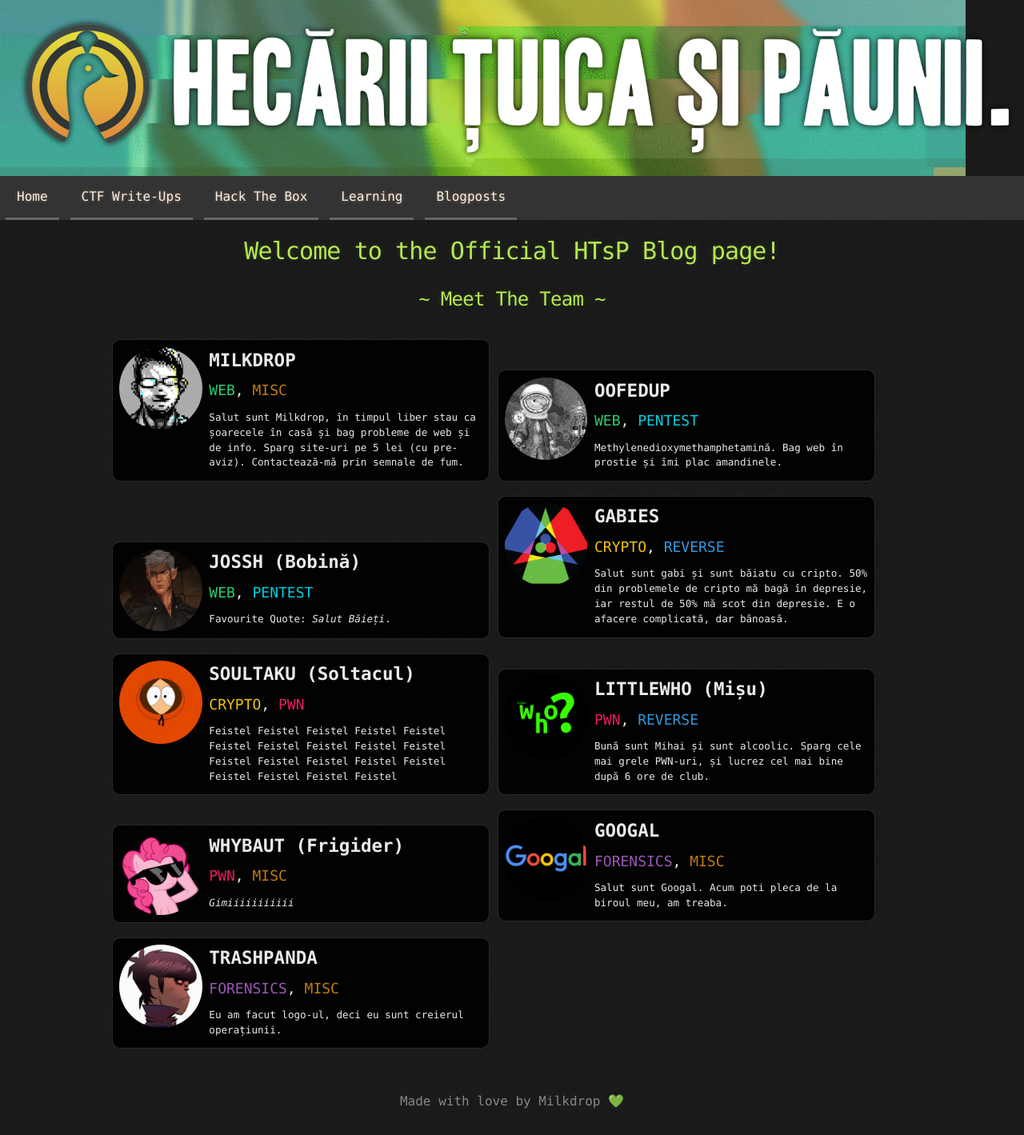
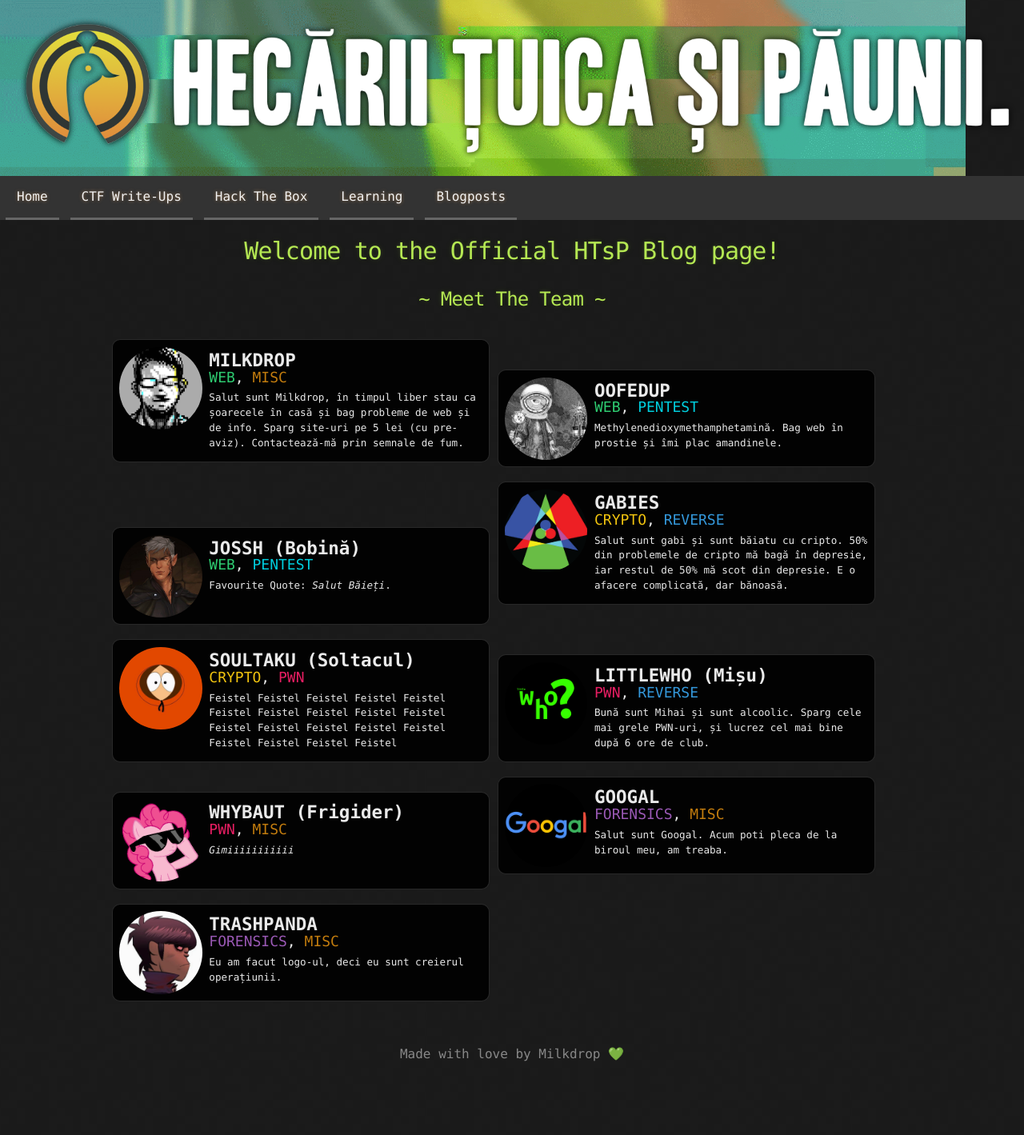
Before and after one commit to HecariiTuicaSiPaunii/Blog, a Jekyll site: the page built from index.html, in a window 1280 px wide. Shown: the whole page at 80% size. Built offline with Jekyll 4.4.1, drawn with Linux system fonts in a browser that asks for light colours; after the commit the page ends 1360 px from its top, so only the background shows below that.

Commit message:
Update index.html

```diff
--- a/index.html
+++ b/index.html
@@ -10,13 +10,13 @@ layout: default
 		<img class="large-avatar" src="/assets/images/profiles/milkdrop.png">
 		<div style="margin-top:1.8%; margin-left:25.6%">
 			<b style="font-size:2.5vmin; margin-top:1%">MILKDROP</b>
-			<div style="display:flex; font-size:2vmin; margin-top:-3.2%">
+			<div style="display:flex; font-size:2vmin; margin-top:-8%">
 				<p class="web">WEB</p>
 				<p style="white-space: pre">, </p>
 				<p class="misc">MISC</p>
 			</div>
 		</div>
-		<p style="margin-left: 25.6%; margin-right: 1.8%; margin-top:-1.4%; font-size:1.4vmin">
+		<p style="margin-left: 25.6%; margin-right: 1.8%; margin-top:-3%; font-size:1.4vmin">
 			Salut sunt Milkdrop, în timpul liber stau ca șoarecele în casă și bag probleme de web și de info. Sparg site-uri pe 5 lei (cu pre-aviz). Contactează-mă prin semnale de fum.
 		</p>
 	</div>
@@ -24,13 +24,13 @@ layout: default
 		<img class="large-avatar" src="/assets/images/profiles/oofedup.png">
 		<div style="margin-top:1.8%; margin-left:25.6%">
 			<b style="font-size:2.5vmin; margin-top:1%">OOFEDUP</b>
-			<div style="display:flex; font-size:2vmin; margin-top:-3.2%">
+			<div style="display:flex; font-size:2vmin; margin-top:-8%">
 				<p class="web">WEB</p>
 				<p style="white-space: pre">, </p>
 				<p class="pentest">PENTEST</p>
 			</div>
 		</div>
-		<p style="margin-left: 25.6%; margin-right: 1.8%; margin-top:-1.4%; font-size:1.4vmin">
+		<p style="margin-left: 25.6%; margin-right: 1.8%; margin-top:-3%; font-size:1.4vmin">
 			Methylenedioxymethamphetamină. Bag web în prostie și îmi plac amandinele.
 		</p>
 	</div>
@@ -38,13 +38,13 @@ layout: default
 		<img class="large-avatar" src="/assets/images/profiles/jossh.png">
 		<div style="margin-top:1.8%; margin-left:25.6%">
 			<b style="font-size:2.5vmin; margin-top:1%">JOSSH (Bobină)</b>
-			<div style="display:flex; font-size:2vmin; margin-top:-3.2%">
+			<div style="display:flex; font-size:2vmin; margin-top:-8%">
 				<p class="web">WEB</p>
 				<p style="white-space: pre">, </p>
 				<p class="pentest">PENTEST</p>
 			</div>
 		</div>
-		<p style="margin-left: 25.6%; margin-right: 1.8%; margin-top:-1.4%; font-size:1.4vmin">
+		<p style="margin-left: 25.6%; margin-right: 1.8%; margin-top:-3%; font-size:1.4vmin">
 			Favourite Quote: <i>Salut Băieți</i>.
 		</p>
 	</div>
@@ -52,13 +52,13 @@ layout: default
 		<img class="large-avatar" src="/assets/images/profiles/gabies.png">
 		<div style="margin-top:1.8%; margin-left:25.6%">
 			<b style="font-size:2.5vmin; margin-top:1%">GABIES</b>
-			<div style="display:flex; font-size:2vmin; margin-top:-3.2%">
+			<div style="display:flex; font-size:2vmin; margin-top:-8%">
 				<p class="crypto">CRYPTO</p>
 				<p style="white-space: pre">, </p>
 				<p class="rev">REVERSE</p>
 			</div>
 		</div>
-		<p style="margin-left: 25.6%; margin-right: 1.8%; margin-top:-1.4%; font-size:1.4vmin">
+		<p style="margin-left: 25.6%; margin-right: 1.8%; margin-top:-3%; font-size:1.4vmin">
 			Salut sunt gabi și sunt băiatu cu cripto. 50% din problemele de cripto mă bagă în depresie, iar restul de 50% mă scot din depresie. E o afacere complicată, dar bănoasă.
 		</p>
 	</div>
@@ -66,13 +66,13 @@ layout: default
 		<img class="large-avatar" src="/assets/images/profiles/soultaku.png">
 		<div style="margin-top:1.8%; margin-left:25.6%">
 			<b style="font-size:2.5vmin; margin-top:1%">SOULTAKU (Soltacul)</b>
-			<div style="display:flex; font-size:2vmin; margin-top:-3.2%">
+			<div style="display:flex; font-size:2vmin; margin-top:-8%">
 				<p class="crypto">CRYPTO</p>
 				<p style="white-space: pre">, </p>
 				<p class="pwn">PWN</p>
 			</div>
 		</div>
-		<p style="margin-left: 25.6%; margin-right: 1.8%; margin-top:-1.4%; font-size:1.4vmin">
+		<p style="margin-left: 25.6%; margin-right: 1.8%; margin-top:-3%; font-size:1.4vmin">
 			Feistel Feistel Feistel Feistel Feistel Feistel Feistel Feistel Feistel Feistel Feistel Feistel Feistel Feistel Feistel Feistel Feistel Feistel Feistel
 		</p>
 	</div>
@@ -80,13 +80,13 @@ layout: default
 		<img class="large-avatar" src="/assets/images/profiles/littlewho.png">
 		<div style="margin-top:1.8%; margin-left:25.6%">
 			<b style="font-size:2.5vmin; margin-top:1%">LITTLEWHO (Mișu)</b>
-			<div style="display:flex; font-size:2vmin; margin-top:-3.2%">
+			<div style="display:flex; font-size:2vmin; margin-top:-8%">
 				<p class="pwn">PWN</p>
 				<p style="white-space: pre">, </p>
 				<p class="rev">REVERSE</p>
 			</div>
 		</div>
-		<p style="margin-left: 25.6%; margin-right: 1.8%; margin-top:-1.4%; font-size:1.4vmin">
+		<p style="margin-left: 25.6%; margin-right: 1.8%; margin-top:-3%; font-size:1.4vmin">
 			Bună sunt Mihai și sunt alcoolic. Sparg cele mai grele PWN-uri, și lucrez cel mai bine după 6 ore de club.
 		</p>
 	</div>
@@ -94,13 +94,13 @@ layout: default
 		<img class="large-avatar" src="/assets/images/profiles/whybaut.png">
 		<div style="margin-top:1.8%; margin-left:25.6%">
 			<b style="font-size:2.5vmin; margin-top:1%">WHYBAUT (Frigider)</b>
-			<div style="display:flex; font-size:2vmin; margin-top:-3.2%">
+			<div style="display:flex; font-size:2vmin; margin-top:-8%">
 				<p class="pwn">PWN</p>
 				<p style="white-space: pre">, </p>
 				<p class="misc">MISC</p>
 			</div>
 		</div>
-		<p style="margin-left: 25.6%; margin-right: 1.8%; margin-top:-1.4%; font-size:1.4vmin">
+		<p style="margin-left: 25.6%; margin-right: 1.8%; margin-top:-3%; font-size:1.4vmin">
 			<i>Gimiiiiiiiiiii</i>
 		</p>
 	</div>
@@ -108,13 +108,13 @@ layout: default
 		<img class="large-avatar" src="/assets/images/profiles/googal.png">
 		<div style="margin-top:1.8%; margin-left:25.6%">
 			<b style="font-size:2.5vmin; margin-top:1%">GOOGAL</b>
-			<div style="display:flex; font-size:2vmin; margin-top:-3.2%">
+			<div style="display:flex; font-size:2vmin; margin-top:-8%">
 				<p class="foren">FORENSICS</p>
 				<p style="white-space: pre">, </p>
 				<p class="misc">MISC</p>
 			</div>
 		</div>
-		<p style="margin-left: 25.6%; margin-right: 1.8%; margin-top:-1.4%; font-size:1.4vmin">
+		<p style="margin-left: 25.6%; margin-right: 1.8%; margin-top:-3%; font-size:1.4vmin">
 			Salut sunt Googal. Acum poti pleca de la biroul meu, am treaba.
 		</p>
 	</div>
@@ -122,13 +122,13 @@ layout: default
 		<img class="large-avatar" src="/assets/images/profiles/trashpanda.png">
 		<div style="margin-top:1.8%; margin-left:25.6%">
 			<b style="font-size:2.5vmin; margin-top:1%">TRASHPANDA</b>
-			<div style="display:flex; font-size:2vmin; margin-top:-3.2%">
+			<div style="display:flex; font-size:2vmin; margin-top:-8%">
 				<p class="foren">FORENSICS</p>
 				<p style="white-space: pre">, </p>
 				<p class="misc">MISC</p>
 			</div>
 		</div>
-		<p style="margin-left: 25.6%; margin-right: 1.8%; margin-top:-1.4%; font-size:1.4vmin">
+		<p style="margin-left: 25.6%; margin-right: 1.8%; margin-top:-3%; font-size:1.4vmin">
 			Eu am facut logo-ul, deci eu sunt creierul operațiunii.
 		</p>
 	</div>
```
